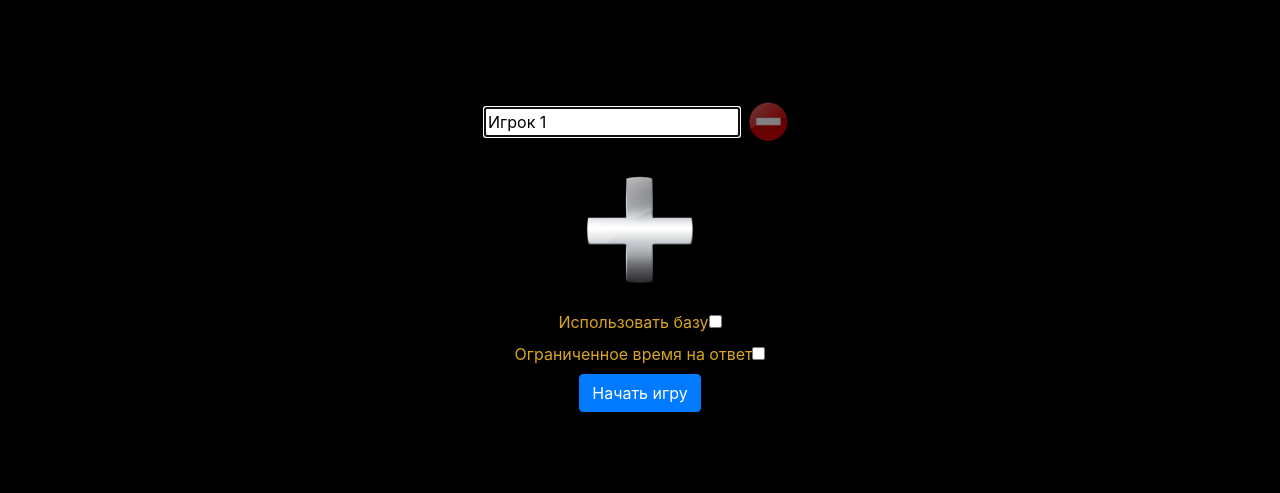
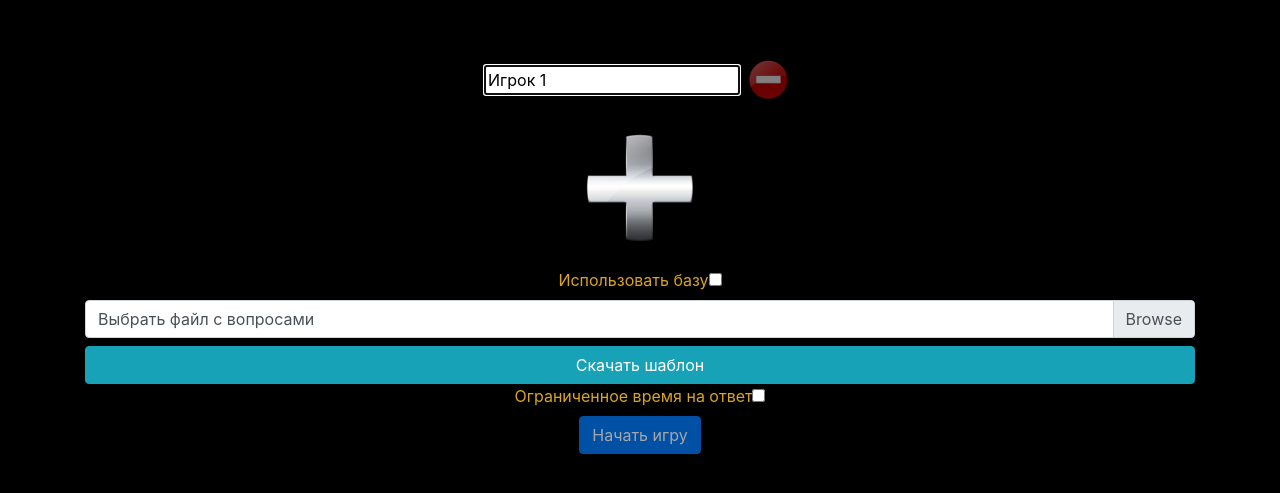
Before and after one commit to morozec/jeopardy, a React (Create React App) app: page /reg in a window 1280 px wide. Shown: the part 147-640 px from the top of the page. Built offline with nearby package versions, Linux system fonts and the light colour scheme; the HTML template or start-up script is replaced by a standard one.

Commit message:
рефактирог формы регистрации

```diff
--- a/src/components/MainBoard.js
+++ b/src/components/MainBoard.js
@@ -7,19 +7,16 @@ import { parseDb } from './../services/parsers';
 
 function MainBoard(props) {
 
-    const { playersNames, packageId, isLimitedTime, limitedTime } = props.location
+    const { playersNames, packageId, isLimitedTime, limitedTime, userFile } = props.location
 
     const [players, setPlayers] = useState(() => playersNames ? playersNames.map((pn, i) => new Player(pn, 0, i === 0)) : [])
 
     const [isLoading, setIsLoading] = useState(false)
-    // const [topics, setTopics] = useState([])
-    // const [questions, setQuestions] = useState([])
-    // const [answers, setAnswers] = useState([])
     const [questionsPackage, setQuestionsPackage] = useState(null)
 
     const [showAllTopics, setShowAllTopics] = useState(false)
 
-    const [round, setRound] = useState(0)
+    const [round, setRound] = useState(1)
     const [showRound, setShowRound] = useState(false)
 
     let topics = questionsPackage
@@ -32,7 +29,6 @@ function MainBoard(props) {
 
     const hideAllTopics = () => {
         setShowAllTopics(false)
-        setRound(1)
         setShowRound(true)
         setTimeout(() => {
             setShowRound(false)
@@ -41,7 +37,20 @@ function MainBoard(props) {
 
 
     useEffect(() => {
-        if (!packageId) return
+        if (userFile) {//загрузка из своего файла
+
+            var reader = new FileReader();
+            reader.readAsText(userFile);
+
+            reader.onload = (ev) => {
+                setQuestionsPackage(JSON.parse(ev.target.result));
+                setShowAllTopics(true);
+            }
+
+            return;
+        }
+
+        if (!packageId) return;
 
         setIsLoading(true)
         const corsProxy = 'https://cors-anywhere.herokuapp.com/';
@@ -49,15 +58,6 @@ function MainBoard(props) {
         fetch(`${corsProxy}${packageApi}${packageId}`)
             .then(response => response.json())
             .then(pack => {
-                // const data = pack.tours[0].questions.slice(0, TOPICS_COUNT)
-                // const topics = data.map(d => d.question.split('\n ')[0])
-                // const questions = data.map(d => d.question.split('\n ').slice(1))
-                // const answers = data.map(d => d.answer.split('\n '))
-
-                // setTopics(topics)
-                // setQuestions(questions)
-                // setAnswers(answers)
-
 
                 const qp = parseDb(pack);
                 setQuestionsPackage(qp);
@@ -76,7 +76,7 @@ function MainBoard(props) {
             })
             .finally(() => setIsLoading(false))
 
-    }, [packageId])
+    }, [userFile, packageId])
 
     const updateRound = () => {
         if (round < ROUNDS_COUNT) {
@@ -110,6 +110,7 @@ function MainBoard(props) {
         setPlayers(newPlayers)
     }
 
+
     return (
 
         isLoading || !questionsPackage
@@ -124,7 +125,7 @@ function MainBoard(props) {
                         players={players}
                         questionsPackage={questionsPackage}
                         updateScore={updateScore}
-                        roundData={questionsPackage.rounds[round]}
+                        roundData={questionsPackage.rounds[round-1]}
                         updateRound={updateRound}
                         isLimitedTime={isLimitedTime}
                         limitedTime={limitedTime}
--- a/src/components/Registration.js
+++ b/src/components/Registration.js
@@ -2,17 +2,17 @@ import React, { useState } from 'react'
 import { Link } from 'react-router-dom';
 import plus from './../img/plus.png'
 import minus from './../img/minus.png'
-import { Modal, Button } from 'react-bootstrap';
+import { Modal, Button, Container } from 'react-bootstrap';
 
-export default function Registration() {
+export default function Registration(props) {
     const [players, setPlayers] = useState(['Игрок 1'])
     const [isDbSource, setIsDbSource] = useState(false)
     const [isLimitedTime, setIsLimitedTime] = useState(false)
     const [limitedTime, setLimitedTime] = useState(20)
     const [showGames, setShowGames] = useState(false)
-    const [showSelfGame, setShowSelfGame] = useState(false)
     const [isLoading, setIsLoading] = useState(false)
     const [packages, setPackages] = useState([])
+    const [userFile, setUserFile] = useState(null)
 
     const handleChange = (newValue, index) => {
         const newPlayers = Object.assign([], players)
@@ -57,6 +57,10 @@ export default function Registration() {
 
     )
 
+    const handleUserLoadFile = (ev) => {
+        setUserFile(ev.target.files[0])
+    }
+
     const handleShowGames = () => {
         setIsLoading(true)
         setShowGames(true)
@@ -88,7 +92,6 @@ export default function Registration() {
 
     const handleHideGames = () => {
         setShowGames(false);
-        setShowSelfGame(false);
     }
 
 
@@ -100,6 +103,15 @@ export default function Registration() {
                 <input type='checkbox' checked={isDbSource} onChange={handleIsDbSourceChange} />
             </label>
 
+            {!isDbSource &&
+                <Container>
+                    <div className="custom-file mb-2">
+                        <input type="file" className="custom-file-input" id="packageFile" accept='.json' onChange={handleUserLoadFile} required/>
+                        <label className="custom-file-label" htmlFor="packageFile">{userFile ? userFile.name : 'Выбрать файл с вопросами'}</label>
+                    </div>
+                    <Button variant='info' block href='/package.json' download>Скачать шаблон</Button>
+                </Container>}
+
             <label>Ограниченное время на ответ
                 <input type='checkbox' checked={isLimitedTime} onChange={handleIsLimitedTimeChanged} />
             </label>
@@ -110,7 +122,19 @@ export default function Registration() {
                 </label>
             }
 
-            <Button onClick={() => isDbSource ? handleShowGames() : setShowSelfGame(true)}>Начать игру</Button>
+            {/* <Button onClick={() => isDbSource ? handleShowGames() : setShowSelfGame(true)}>Начать игру</Button> */}
+
+            <Link
+                to={{
+                    pathname: '/',
+                    playersNames: players,
+                    isLimitedTime: isLimitedTime,
+                    limitedTime: limitedTime,
+                    userFile: userFile
+
+                }}>
+                <Button variant='primary' disabled={!userFile}>Начать игру</Button>
+            </Link>
 
 
             <Modal show={showGames} onHide={handleHideGames} centered>
@@ -125,23 +149,6 @@ export default function Registration() {
                 </Modal.Footer>
             </Modal>
 
-            <Modal show={showSelfGame} onHide={handleHideGames} centered>
-                <Modal.Header closeButton>
-                    <Modal.Title>Загрузка вопросов для игры</Modal.Title>
-                </Modal.Header>
-                <Modal.Body>
-                    <div className="custom-file mb-2">
-                        <input type="file" className="custom-file-input" id="packageFile" accept='.json'/>
-                        <label className="custom-file-label" htmlFor="packageFile">Загрузить файл с вопросами</label>
-                    </div>
-                    <Button variant='info' block href='/package.json' download>Скачать шаблон</Button>
-                </Modal.Body>
-                <Modal.Footer>
-                    <Button variant="secondary" onClick={handleHideGames}>
-                        Отмена
-                    </Button>
-                </Modal.Footer>
-            </Modal>
         </div>
     )
 }
```
Also changed, not shown: 1 other file (tests, documents, lock files or other folders).
